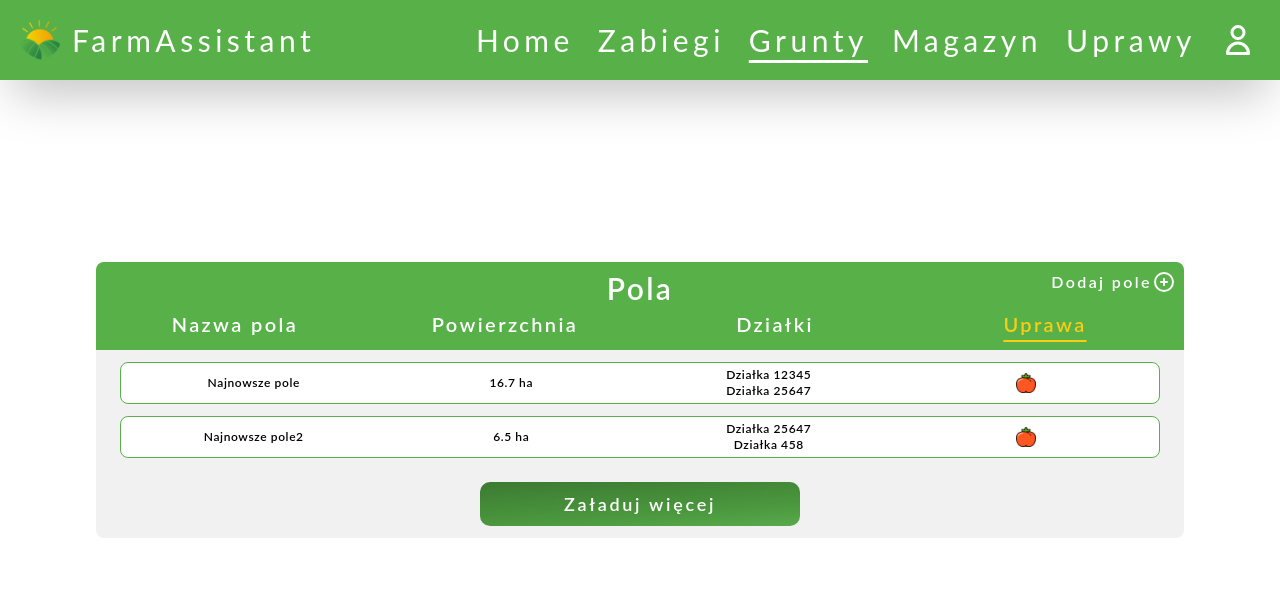
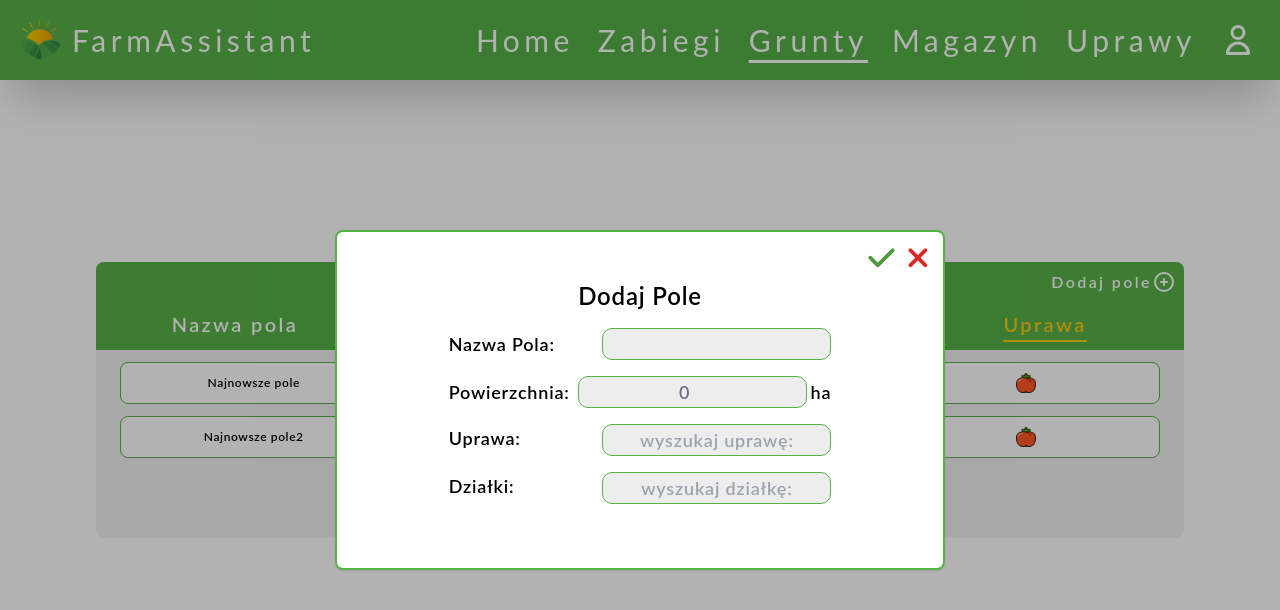
Before and after one commit to marioooo0o/FarmAssistant2.0, a Vue app in the folder frontend/: page /grunty in a window 1280 px wide. Both pictures are taken after a click on the element "Dodaj pole". Shown: the top 610 px of the page. Built offline with nearby package versions, Linux system fonts and the light colour scheme; a web font is replaced by a local one.

Commit message:
feat: create AddField Component

```diff
--- a/frontend/src/components/fields/AddField.vue
+++ b/frontend/src/components/fields/AddField.vue
@@ -0,0 +1,50 @@
+<template>
+    <base-description-card mainIcons
+        @close-description-card="$emit('close-create-card')"
+        @cancel-clicked="$emit('close-create-card')">
+        <div class="flex flex-col items-center font-semibold tracking-wider px-16">
+            <h1 class="text-2xl">Dodaj Pole</h1>
+            <FieldForm
+                :field="field"
+                :saveIsClicked="saveIsClicked"
+                @show-parcel-form="$emit('show-parcel-form', $event)"
+                @submit-form="submitForm"
+                />
+        </div>
+    </base-description-card>
+</template>
+<script>
+import { ref } from 'vue';
+import FieldForm from './FieldForm.vue';
+export default {
+    components: {
+        FieldForm
+    },
+    props:{
+        field:{
+            type: Object,
+            required: true
+        }
+    },
+    emits: ['close-create-card', 'show-parcel-form'],
+    setup(props) {
+        const saveIsClicked = ref(false);
+
+        function saveClicked(){
+            saveIsClicked.value = true;
+            console.log('submit w create');
+        }
+
+        function submitForm(formData){
+            saveIsClicked.value = false;
+            console.log('formData', formData);
+        }
+
+        return {
+            saveIsClicked,
+            saveClicked,
+            submitForm
+        }
+    }
+}
+</script>
--- a/frontend/src/components/fields/FieldDescription.vue
+++ b/frontend/src/components/fields/FieldDescription.vue
@@ -22,7 +22,7 @@
                 </div>
                 <div class="flex flex-col">
                     <div>Uprawy:</div>
-                    <div><img :src="field.crop.src" :alt="field.crop.name" height="50px" width="50px" class="w-5" />
+                    <div><img v-if="field.crop" :src="field.crop.src" :alt="field.crop.name" height="50px" width="50px" class="w-5" />
                     </div>
                 </div>
             </div>
--- a/frontend/src/components/fields/FieldForm.vue
+++ b/frontend/src/components/fields/FieldForm.vue
@@ -32,7 +32,13 @@ export default {
     props:{
         field:{
             type: Object,
-            required: false
+            required: false,
+            default:{
+                field_name : "",
+                field_area: null,
+                cadastral_parcels: null,
+                crop: null
+            }
         },
         saveIsClicked:{
             type: Boolean,
@@ -43,19 +49,25 @@ export default {
     setup(props, {emit}){
         const store = useStore()
 
-        const fieldName = computed(()=>{
-            return props.field.field_name ? props.field.field_name : ""
+        const fieldName = ref(props.field.field_name ? props.field.field_name : "");
+
+
+        const fieldParcels = ref(props.field.cadastral_parcels? props.field.cadastral_parcels : null);
+
+        const fieldArea = computed(()=>{
+            if(fieldParcels.value){
+                return fieldParcels.value.reduce((acc, item) => acc + (item.pivot.area ? item.pivot.area : 0), 0)
+            }
+            else{
+                return null;
+            }
+
         });
 
-        const fieldParcels = ref(props.field.cadastral_parcels ? props.field.cadastral_parcels : "");
-
-        const fieldArea = computed(()=>{
-            return fieldParcels.value.reduce((acc, item) => acc + (item.pivot.area ? item.pivot.area : 0), 0)
-        });
-
-        const fieldCrop = ref(props.field.crop ? props.field.crop : "");
+        const fieldCrop = ref(props.field.crop ? props.field.crop : null);
 
         function updateCrop(crop){
+            console.log('crop wynois', crop);
             fieldCrop.value = crop
         }
 
@@ -70,6 +82,7 @@ export default {
         function updateParcelList(parcelList){
             fieldParcels.value = parcelList;
         }
+
         function submitForm(){
             const formData = {
                 field_name: fieldName.value,
--- a/frontend/src/components/fields/FieldList.vue
+++ b/frontend/src/components/fields/FieldList.vue
@@ -1,8 +1,10 @@
 <template>
     <BaseCard>
         <div class="text-center font-semibold">
-            <CardHeader title="Pola" addText="Dodaj pole" :headers="headers" :activeHeaderIndex="activeHeaderIndex"
-                @add-new="addField()" @selected-header="sortHeader" />
+            <CardHeader title="Pola" addText="Dodaj pole"
+                :headers="headers" :activeHeaderIndex="activeHeaderIndex"
+                @add-new="$emit('show-create-page')"
+                @selected-header="sortHeader" />
             <div class="m-3" v-if="fieldsList.length !== 0">
                 <FieldListItem v-for="field in fieldsList" :key="field.id" :field="field"
                     @click="$emit('show-description-page', field.id)" />
@@ -41,7 +43,7 @@ export default {
             required: true
         }
     },
-    emits:['show-description-page','show-edit-page'],
+    emits:['show-description-page','show-edit-page', 'show-create-page'],
     setup(props) {
         const headers = [
             {
@@ -98,13 +100,10 @@ export default {
         function closeDescriptionCard(){
             descriptionIsShowed.value = false;
         }
-        function addField(){
-            console.log('Dodaj pole klikniety');
-        }
+
 
         provide('descriptionIsShowed', descriptionIsShowed);
         return {
-            addField,
             headers,
             activeHeaderIndex,
             sortHeader,
--- a/frontend/src/components/fields/ParcelSearchInput.vue
+++ b/frontend/src/components/fields/ParcelSearchInput.vue
@@ -53,14 +53,16 @@ export default {
     setup(props, {emit}) {
         const selectedValues = ref(props.actualData);
         function getSelectedValue(id){
-            console.log('id in psi', id);
-            console.log('warunek', !selectedValues.value.find((result) => result.id === id));
-                if (!selectedValues.value.find((result) => result.id === id)){
+
+                if (selectedValues.value && !selectedValues.value.find((result) => result.id === id)){
                     const selectedFromInput = props.searchData.find((result) => result.id === id);
                     console.log('psi selected', selectedFromInput);
                     console.log('psi selected', props.searchData);
                     emit('show-parcel-form', selectedFromInput);
-                    // selectedValues.value.push(props.searchData.find((result) => result.id === id))
+                }
+                else if(!selectedValues.value){
+                    const selectedFromInput = props.searchData.find((result) => result.id === id);
+                    emit('show-parcel-form', selectedFromInput);
                 }
         }
 
--- a/frontend/src/components/ui/BaseSearchInput.vue
+++ b/frontend/src/components/ui/BaseSearchInput.vue
@@ -30,6 +30,7 @@ export default {
         },
         searchKey :{
             type: String,
+            default: 'name'
         }
     },
     setup(props, { emit }) {
--- a/frontend/src/views/FieldsPage.vue
+++ b/frontend/src/views/FieldsPage.vue
@@ -1,10 +1,18 @@
 <template>
     <Navbar />
-    <FieldList :fieldsList="fieldsList" @show-description-page=showDescriptionPage />
+    <FieldList
+        :fieldsList="fieldsList"
+        @show-description-page=showDescriptionPage
+        @show-create-page="showCreatePage" />
     <FieldDescription v-if="activeComponent == 'descriptionField'"
         :field="activeField"
         @close-description-card="showFieldListPage"
         @show-edit-page="showEditPage" />
+    <AddField v-if="activeComponent == 'createField'"
+        :field="activeField"
+        @close-create-card="showFieldListPage"
+        @show-parcel-form="showEditParcel"
+        />
     <EditField v-else-if="activeComponent === 'editField'"
         :field="activeField"
         @close-edit-card="showFieldListPage"
@@ -23,10 +31,11 @@ import FieldList from '../components/fields/FieldList.vue';
 import FieldDescription from '../components/fields/FieldDescription.vue';
 import EditField from '../components/fields/EditField.vue';
 import EditParcel from '../components/fields/EditParcel.vue';
-import { ref, computed, provide } from 'vue';
+import { ref, computed, provide, watch } from 'vue';
 import { useStore } from 'vuex'
+import AddField from '../components/fields/AddField.vue';
 export default {
-    components: { Navbar, FieldList, FieldDescription, EditField, EditParcel },
+    components: { Navbar, FieldList, FieldDescription, EditField, EditParcel, AddField },
     setup() {
         const store = useStore();
         const activeComponent = ref('fieldList');
@@ -36,11 +45,35 @@ export default {
             return store.getters['fields/userFields'];
         })
 
-        const activeField = computed(function(){
-            return fieldsList.value.find((field) => field.id === fieldId.value)
+        const activeField = ref({
+                field_name: "",
+                field_area: null,
+                crop: null,
+                cadastral_parcels: [],
+            });
+        // const activeField = computed(function(){
+        //     return fieldsList.value.find((field) => field.id === fieldId.value)
+        // });
+        watch(fieldId, (newValue)=> {
+            console.log('new Vlaue', newValue);
+            if(newValue){
+                activeField.value = fieldsList.value.find((field) => field.id === newValue)
+            }else{
+                activeField.value = {
+                field_name: "",
+                field_area: null,
+                crop: null,
+                cadastral_parcels: [],
+            }
+            }
         });
-
         function showFieldListPage(){
+            activeField.value = {
+                field_name: "",
+                field_area: null,
+                crop: null,
+                cadastral_parcels: [],
+                }
             activeComponent.value = 'fieldList';
         }
         function showDescriptionPage(id = fieldId.value){
@@ -48,11 +81,23 @@ export default {
             fieldId.value = id;
         }
 
+        function showCreatePage(){
+            fieldId.value = null;
+            // activeField.value = {
+            //     field_name: "",
+            //     field_area: null,
+            //     crop: null,
+            //     cadastral_parcels: [],
+            // }
+            activeComponent.value = 'createField';
+        }
+
         function showEditPage(){
             activeComponent.value = 'editField';
         }
 
         const activeParcel = ref(null);
+
         function updateParcelArea(formData){
             console.log('parcelArea', parcelArea.value, typeof parcelArea.value);
             activeParcel.value.parcel_area= parseInt(formData.parcel_area);
@@ -62,7 +107,12 @@ export default {
             activeField.value.cadastral_parcels.push(activeParcel.value)
             // .area = parseInt(formData.area);
             // activeParcel.value.pivot.area = parseInt(formData.area);
-            showEditPage();
+            if(fieldId.value){
+                showEditPage();
+            }else{
+                showCreatePage();
+            }
+
         }
         function showEditParcel(parcel){
             activeParcel.value = parcel;
@@ -71,11 +121,13 @@ export default {
 
         provide('activeComponent', activeComponent);
         return {
+            fieldId,
             activeComponent,
             fieldsList,
             activeField,
             showFieldListPage,
             showDescriptionPage,
+            showCreatePage,
             showEditPage,
             updateParcelArea,
             showEditParcel,
```
